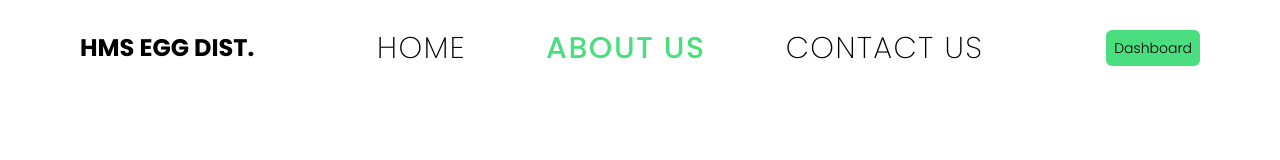
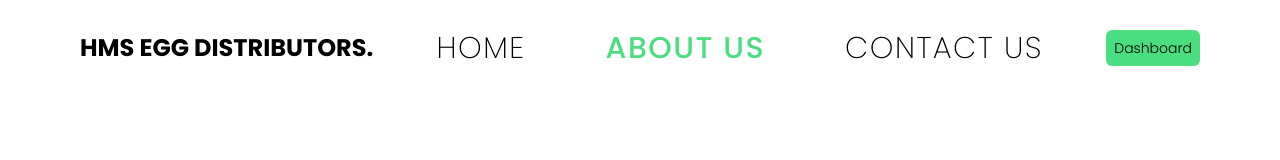
Before and after one commit to JWings007/HMS, a React (Create React App) app in the folder client/: page /about in a window 1280 px wide. Shown: the top 160 px of the page. Built offline with nearby package versions, Linux system fonts and the light colour scheme; no server answers.

Commit message:
Final commit

```diff
--- a/client/src/components/Navbar.js
+++ b/client/src/components/Navbar.js
@@ -45,7 +45,7 @@ function Navbar({ setLoader }) {
   return (
     <div className="w-full h-24 flex items-center justify-between px-20 md:px-10 fixed bg-white z-50 vsm:px-5 md:shadow-lg">
       <div className="justify-between w-full hidden lg:flex lg:relative">
-        <h1 className="font-bold text-2xl vsm:text-xl">HMS EGG DIST.</h1>
+        <h1 className="font-bold text-2xl vsm:text-xl">HMS EGG DISTRIBUTORS.</h1>
         <i
           className="fi fi-rr-bars-sort cursor-pointer"
           onClick={() => setToggle(!toggle)}
@@ -89,7 +89,7 @@ function Navbar({ setLoader }) {
           Copyright &copy; 2024. HMS Egg Distributions
         </p>
       </div>
-      <h1 className="font-bold text-2xl lg:hidden">HMS EGG DIST.</h1>
+      <h1 className="font-bold text-2xl lg:hidden">HMS EGG DISTRIBUTORS.</h1>
       <ul className="flex items-center justify-center gap-20 font-extralight lg:hidden">
         <li
           className={`text-3xl tracking-wider ${
--- a/client/src/pages/Home.js
+++ b/client/src/pages/Home.js
@@ -160,7 +160,7 @@ function Home() {
       </div>
       <div className="mt-10 flex flex-col gap-10 items-center justify-center">
         <h1 className="font-bold text-2xl text-center md:text-lg">
-          Egg price of previous five days
+          Egg price of previous days
         </h1>
         {eggData ? (
           <table className="w-1/2 bg-slate-100 rounded-lg border-solid border-slate-100 border-2 overflow-hidden">
```
